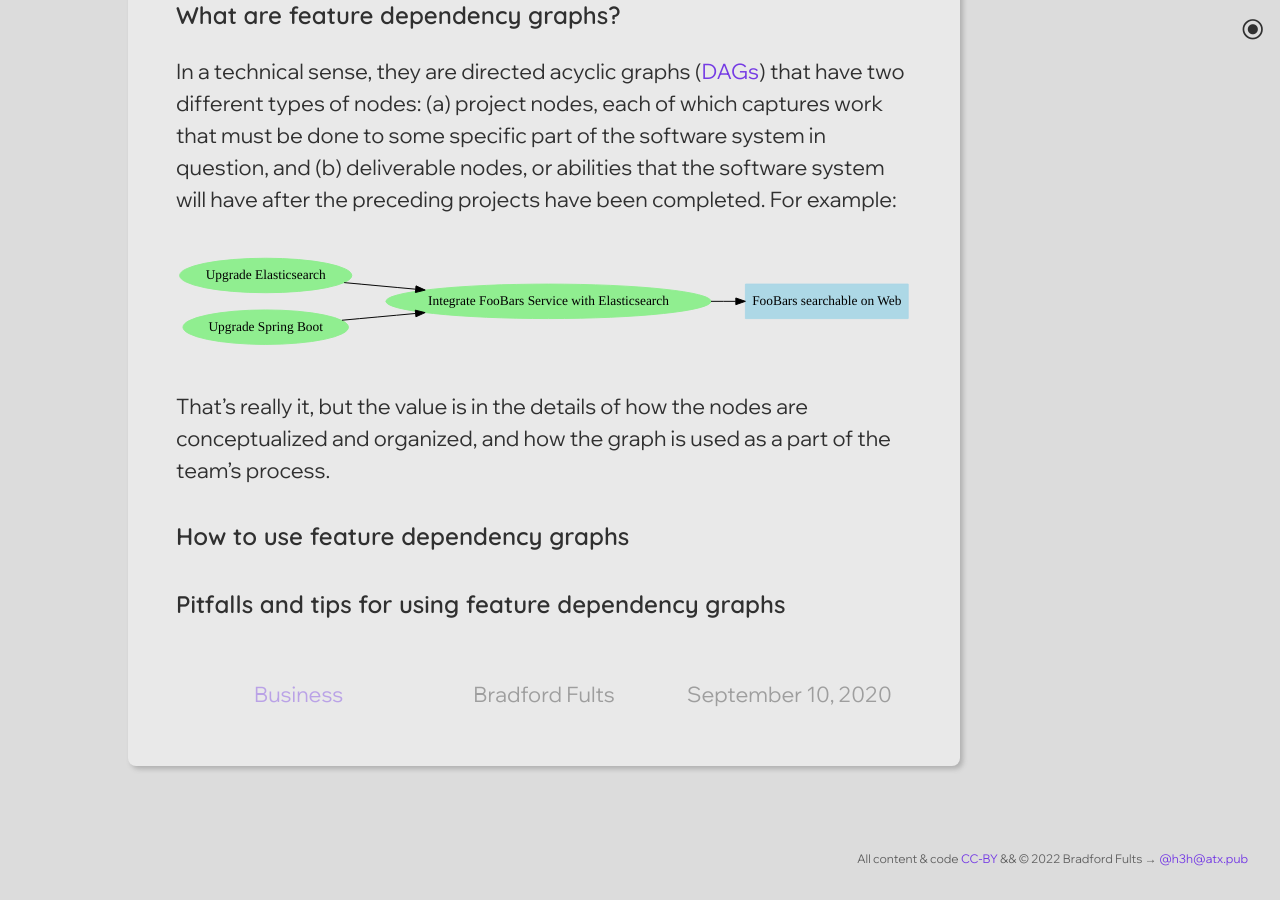
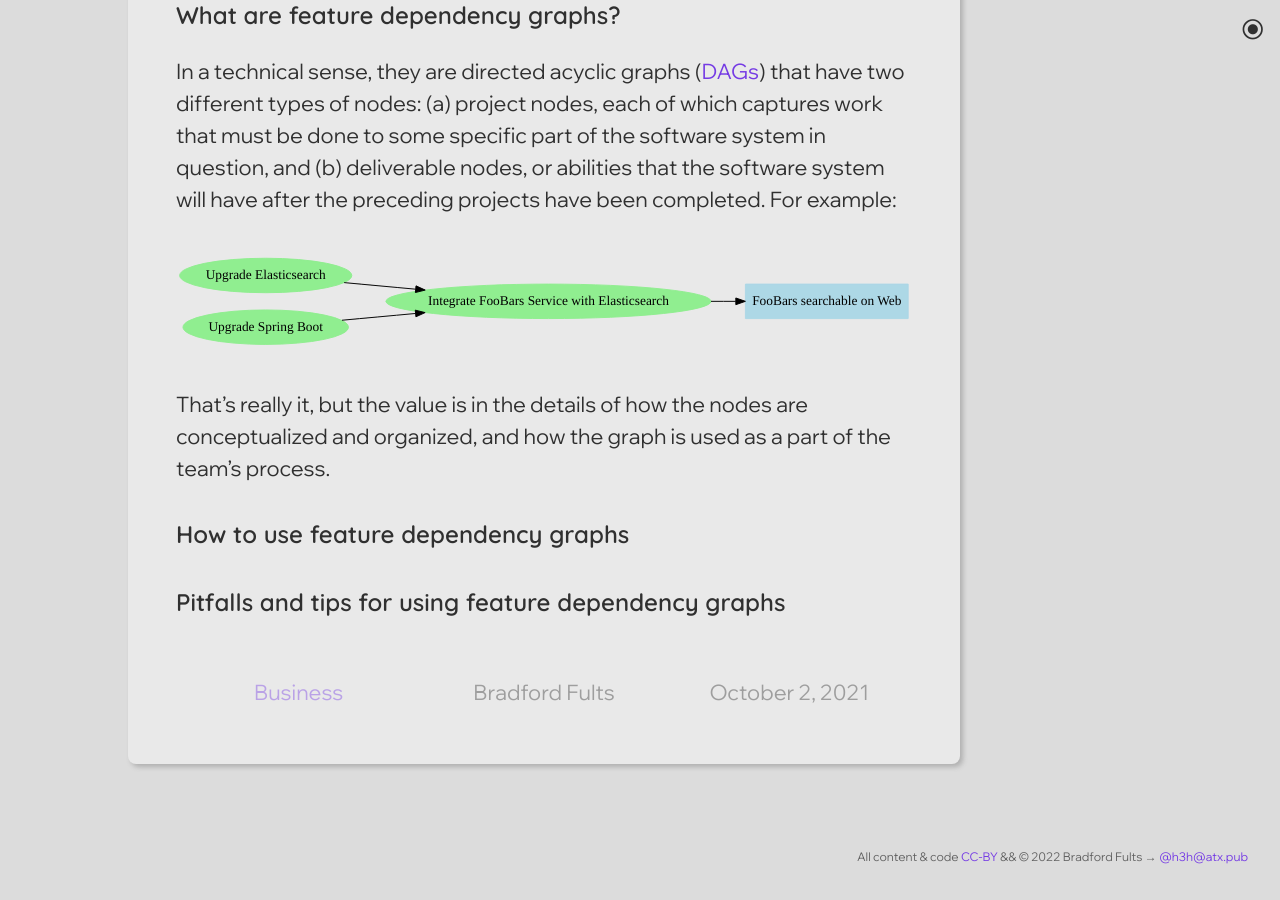
Before and after one commit to h3h/bradfordfults.com, a Jekyll site: the page built from business/_posts/2021-10-02-using-feature-dependency-graphs-for-software-planning.md, in a window 1280 px wide and 900 px high, scrolled down 2020 px. Built offline with Jekyll 4.4.1, drawn with Linux system fonts in a browser that asks for light colours.

Commit message:
Update padding and post date

```diff
--- a/business/_posts/2020-09-10-using-feature-dependency-graphs-for-software-planning.md
+++ b/business/_posts/2021-10-02-using-feature-dependency-graphs-for-software-planning.md
@@ -59,7 +59,7 @@
 (b) deliverable nodes, or abilities that the software system will have after the
 preceding projects have been completed. For example:
 
-<div class="svg" style="padding-bottom: 18%">
+<div class="svg" style="padding-bottom: 98pt">
   {% include fdg_example.svg %}
 </div>
 
```
